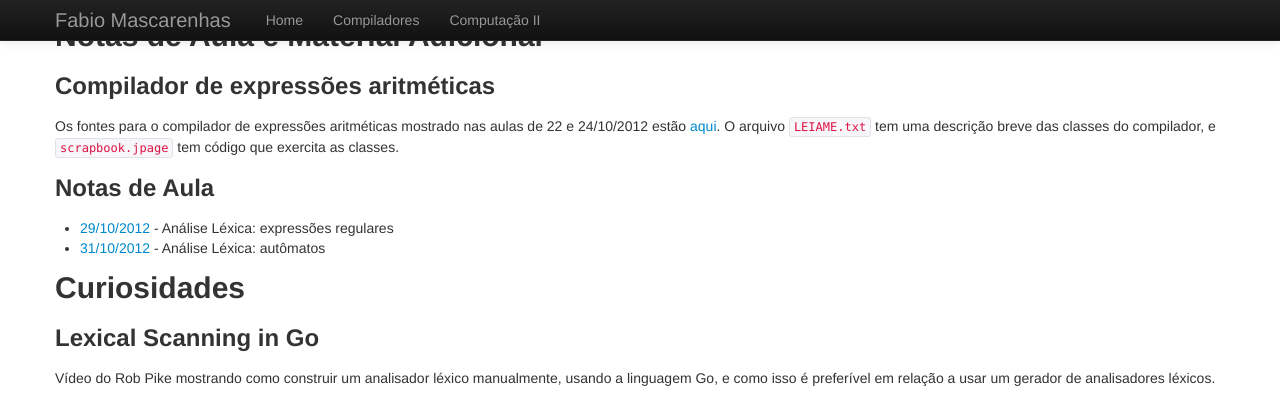
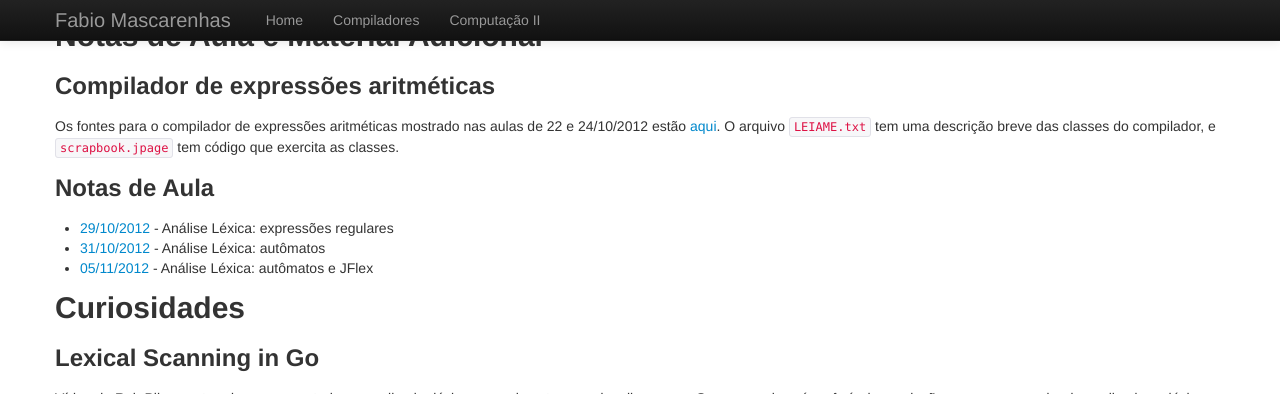
Before and after one commit to fabiomascarenhas/fabiomascarenhas.github.com, a Jekyll site: the page built from comp/index.md, in a window 1280 px wide and 900 px high, scrolled down 844 px, cut to the strip 0-394 px from the top of the window. Built offline with Jekyll 4.4.1, drawn with Linux system fonts in a browser that asks for light colours.

Commit message:
notas de aula de compiladores, 05/11

```diff
--- a/comp/index.md
+++ b/comp/index.md
@@ -87,6 +87,7 @@ tem código que exercita as classes.
 
 * [29/10/2012](Lexico_29102012.zip) - Análise Léxica: expressões regulares
 * [31/10/2012](Lexico_31102012.zip) - Análise Léxica: autômatos
+* [05/11/2012](Lexico_05112012.zip) - Análise Léxica: autômatos e JFlex
 
 Curiosidades
 ------------
```
Also changed, not shown: 1 other file.
